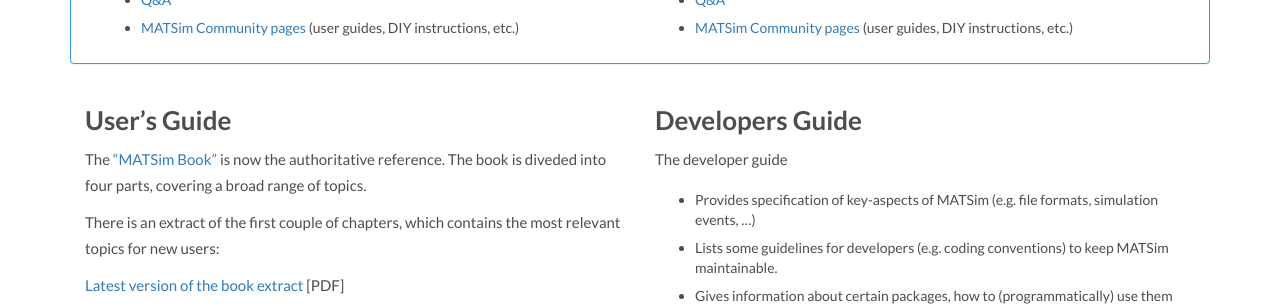
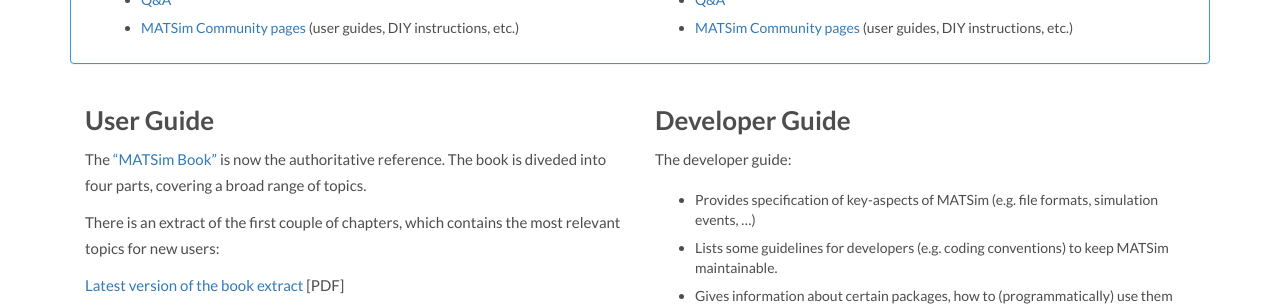
Before and after one commit to matsim-org/jekyll-website, a Jekyll site: the page built from docs/index.md, in a window 1280 px wide and 900 px high, scrolled down 346 px. Shown: the part 156-462 px from the top of the window. Built offline with Jekyll 4.4.1, drawn with Linux system fonts in a browser that asks for light colours; some web fonts are replaced.

Commit message:
minor edit

```diff
--- a/docs/index.md
+++ b/docs/index.md
@@ -43,7 +43,7 @@
 
 <div class="col-md-6" markdown="1">
 
-### User's Guide
+### User Guide
 
 The ["MATSim Book"](/the-book) is now the authoritative reference. The book is diveded into four parts, covering a broad range of topics.
 
@@ -62,9 +62,9 @@
 
 <div class="col-md-6" markdown="1">
 
-### Developers Guide
+### Developer Guide
 
-The developer guide
+The developer guide:
 
 - Provides specification of key-aspects of MATSim (e.g. file formats, simulation events, ...)
 - Lists some guidelines for developers (e.g. coding conventions) to keep MATSim maintainable.
```
